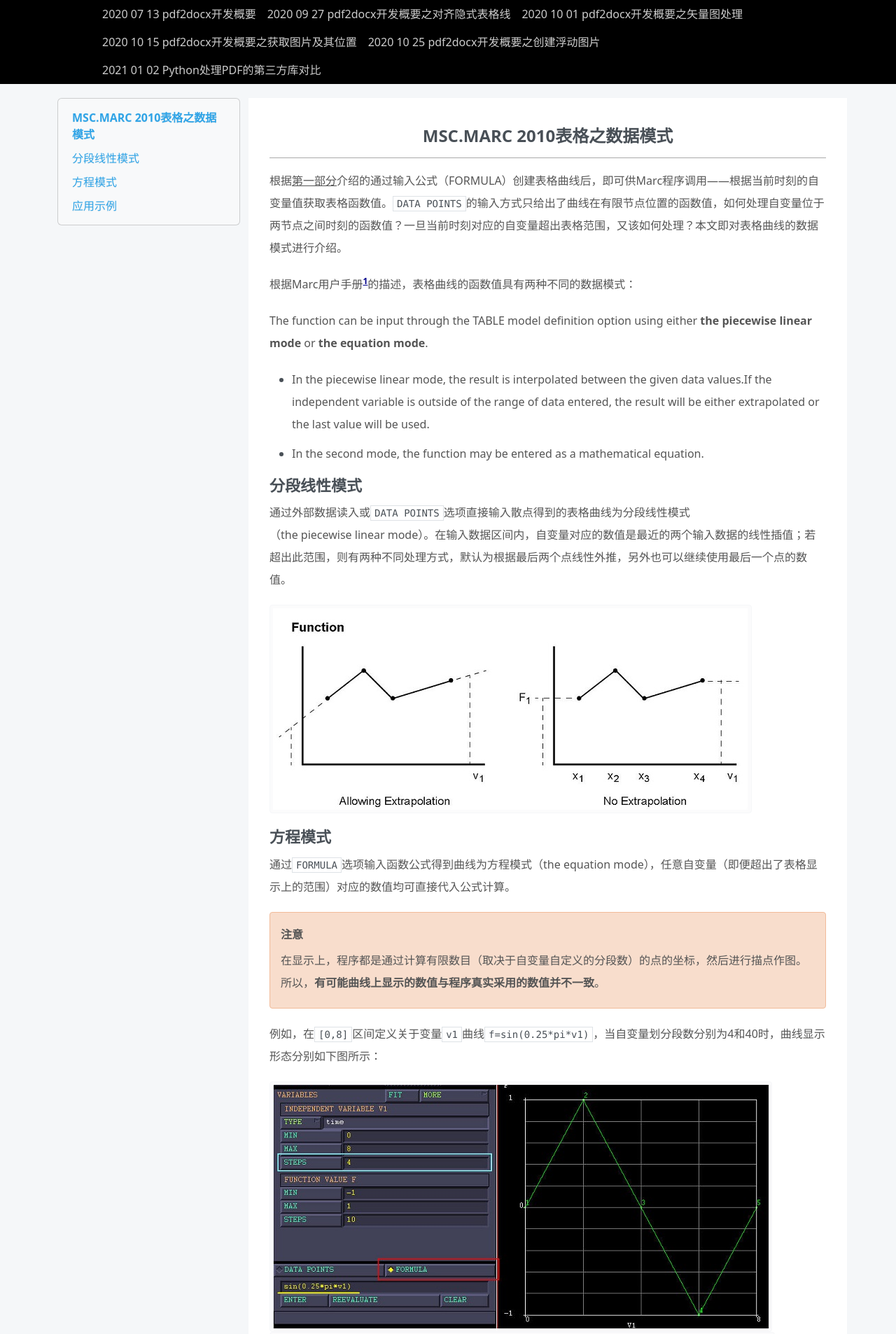
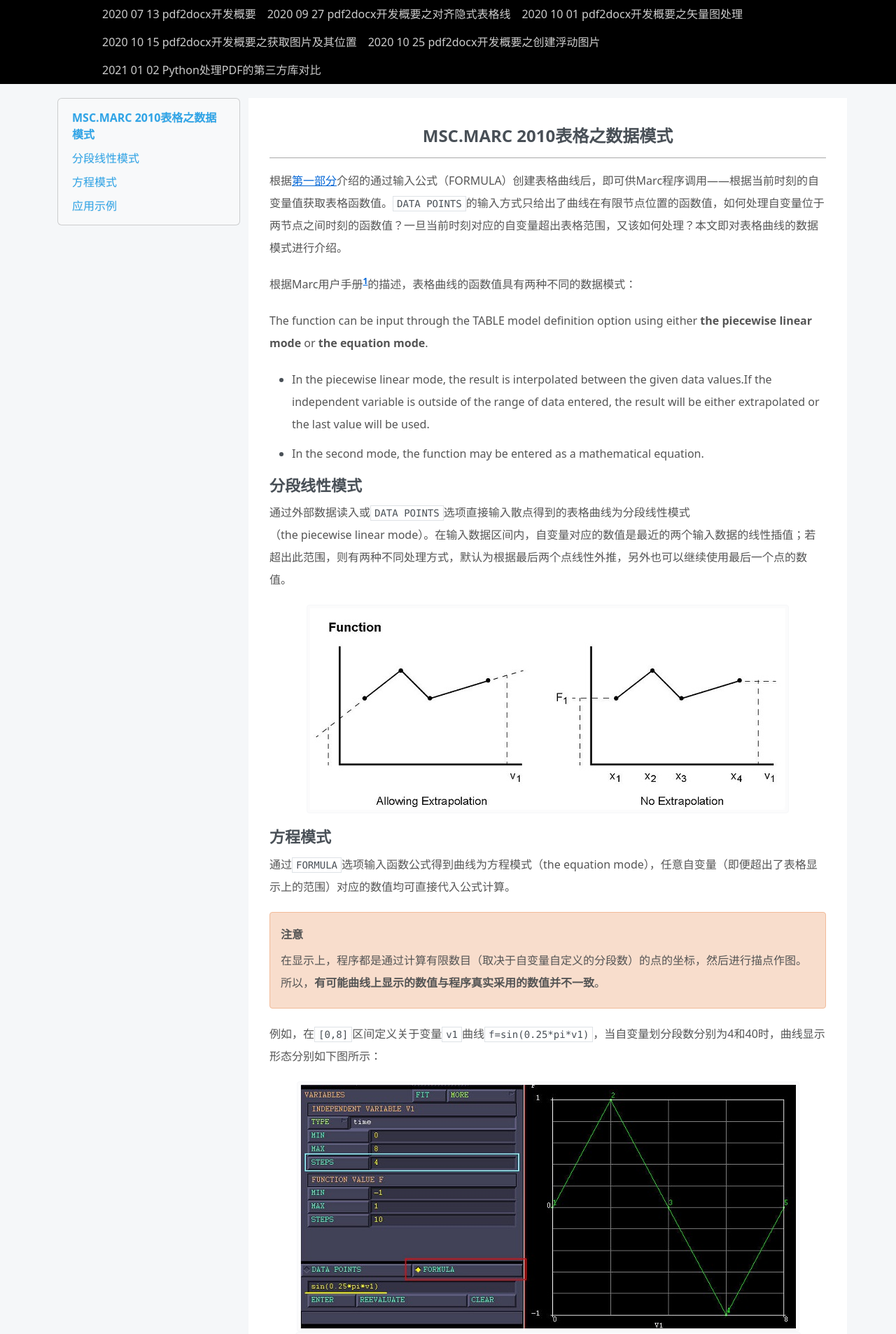
Before and after one commit to dothinking/dothinking.github.io, an MkDocs documentation site: the page built from docs/2012-10-20-MSC.MARC-2010表格之数据模式.md, in a window 1280 px wide. Shown: the part 1200-3106 px from the top of the page at 70% size. Built offline with MkDocs 1.6.1, drawn with Linux system fonts in a browser that asks for light colours; nearby versions of some CDN libraries.

Commit message:
set image, hyperlink style

```diff
--- a/docs/css/extra.css
+++ b/docs/css/extra.css
@@ -23,8 +23,13 @@
     color: #555;
 }
 
+a:hover {
+    color: #0366d6;
+}
+
 div.col-md-9 img {
     margin: 0 auto;
+    display:block;
 }
 
 
@@ -67,6 +72,12 @@
     font-weight: bold;
 }
 
+/* blockquote */
+
+div.col-md-9 blockquote {
+    padding: 0 1em;
+    border-left: .25em solid #c9d1d9;
+}
 
 /* List styles */
 
@@ -88,10 +99,13 @@
     margin-bottom: 5px;
 }
 
+/* hyperlink,  footnote*/
 
-/* footnote */
+div.col-md-9 p a {
+    color: #0366d6;
+}
 
 a.footnote-ref {
-    color: darkblue;
+    color: #0366d6;
     font-weight: bold;
 }
```
